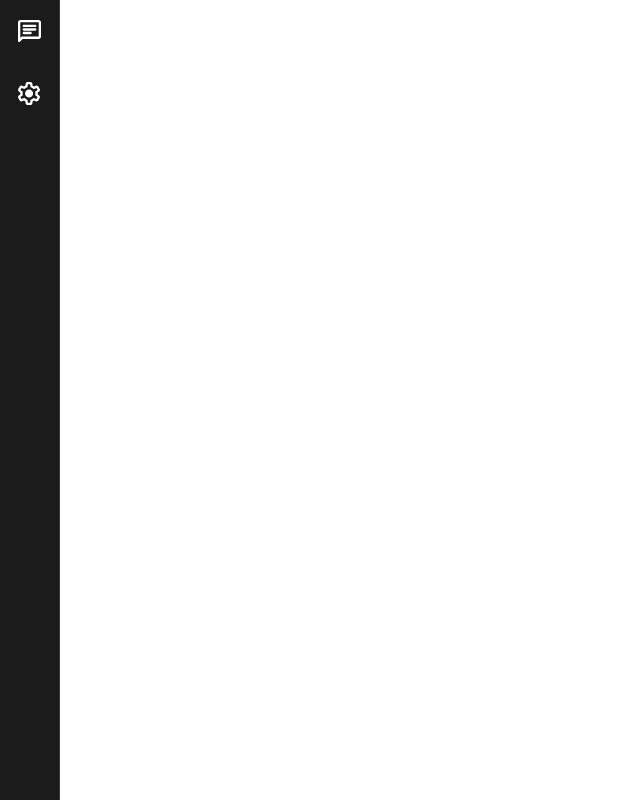
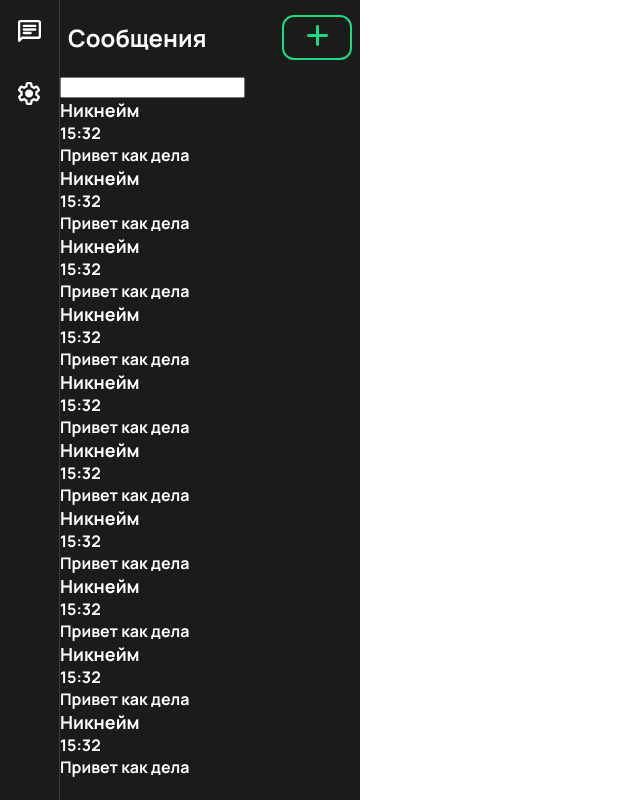
Before and after one commit to TysikGG/reflow, a Next.js app: page / in a window 1280 px wide. Shown: the whole page, without its empty margins (0-640 px from the left). Built offline with nearby package versions, Linux system fonts and the light colour scheme.

Commit message:
Update page.tsx

```diff
--- a/src/app/page.tsx
+++ b/src/app/page.tsx
@@ -1,9 +1,11 @@
+import Chats from "@/UI/chats";
 import Panel from "@/UI/panel";
 
 export default function Home() {
   return (
-    <div style={{ width: "100%", height: "100%" }}>
+    <div className="home">
       <Panel />
+      <Chats />
     </div>
   );
 }
```
